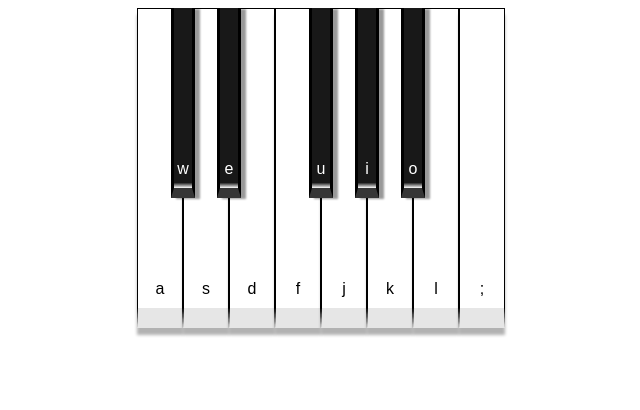
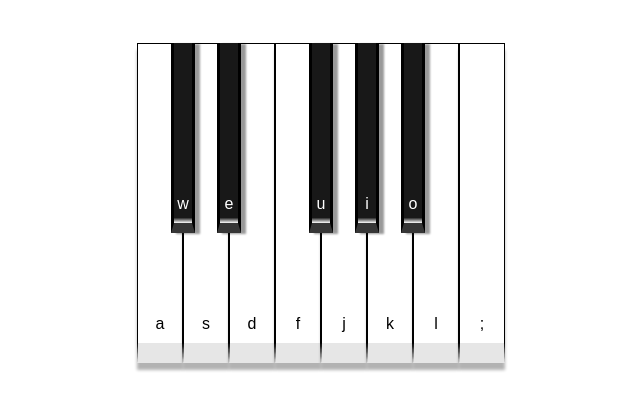
Before and after one commit to yasu-yoshida-lab/Web_Audio_Piano, a plain HTML site: page src/index.html in a window 1280 px wide. Shown: the whole page, without its empty margins (319-959 px from the left). Drawn offline with Linux system fonts and the light colour scheme.

Commit message:
1. アイコンを追加 2. スマホ画面に対応

```diff
--- a/src/index.html
+++ b/src/index.html
@@ -5,6 +5,7 @@
     <meta name="viewport" content="width=device-width, initial-scale=1.0">
     <title>Web Piano</title>
     <link rel="stylesheet" href="style.css">
+    <link rel="icon" href="piano.png" type="image/x-icon">
 </head>
 <body>
     <div id="piano-container">
--- a/src/style.css
+++ b/src/style.css
@@ -1,4 +1,7 @@
 #piano-container {
+    display: flex;
+    justify-content: center;
+    align-items: center;
     margin: 0 auto;
     width: calc(100% - 40px);
     height: 400px;
```
Also changed, not shown: src/piano.png (added).
